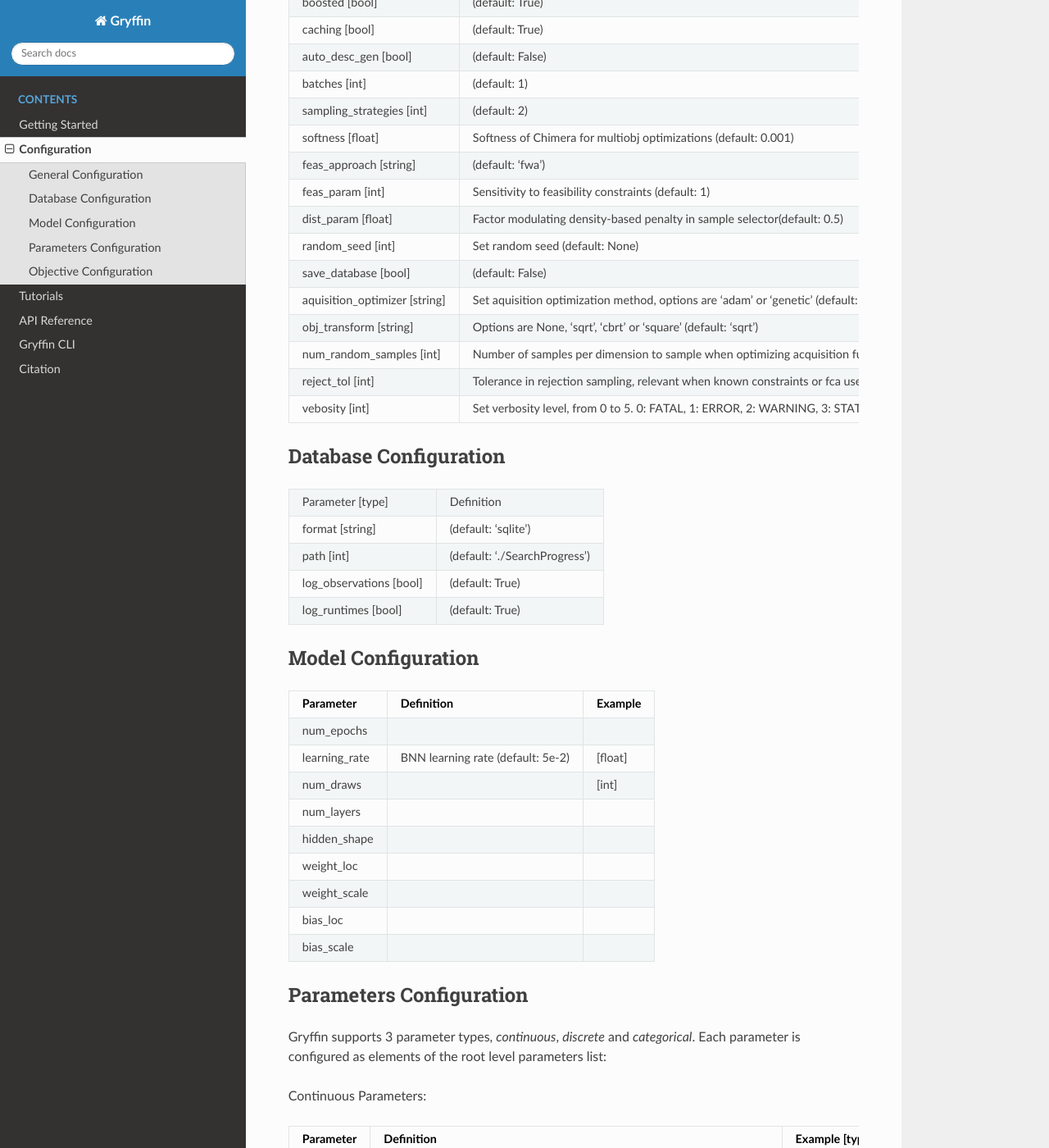
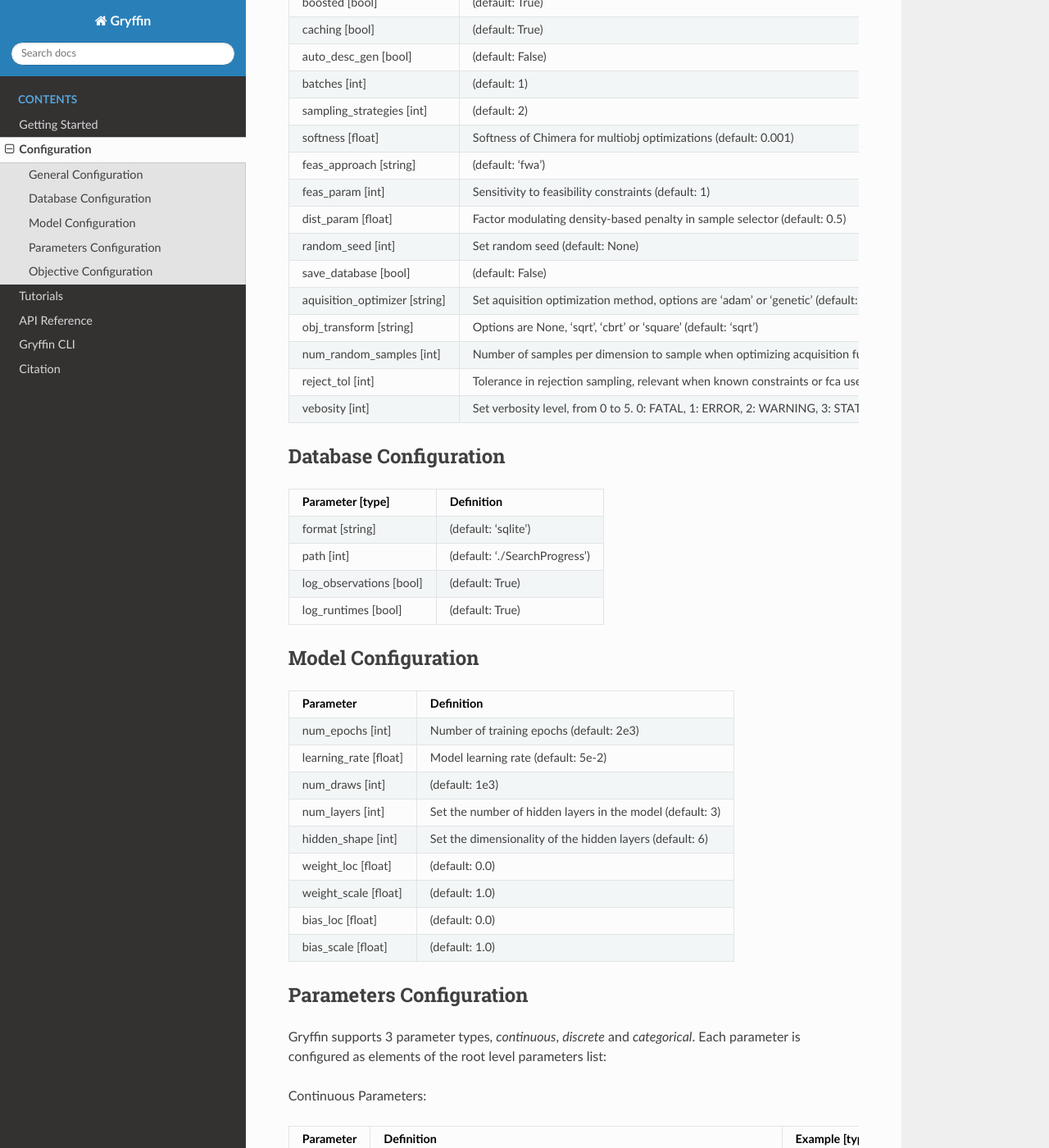
Before and after one commit to aspuru-guzik-group/gryffin, a Sphinx documentation site: the page built from docs/source/configuration.rst, in a window 1280 px wide and 1400 px high, scrolled down 900 px. Shown: the whole window at 82% size. Built offline with Sphinx 7.4.7 and the Read the Docs theme 2.0.0, drawn with Linux system fonts in a browser that asks for light colours.

Commit message:
Complete model config

```diff
--- a/docs/source/configuration.rst
+++ b/docs/source/configuration.rst
@@ -40,6 +40,7 @@ General Configuration
 ---------------------
 
 .. list-table::
+    :header-rows: 1
 
     * - Parameter [type]
       - Definition
@@ -62,7 +63,7 @@ General Configuration
     * - feas_param [int]
       - Sensitivity to feasibility constraints (default: 1)
     * - dist_param [float]
-      - Factor modulating density-based penalty in sample selector(default: 0.5)
+      - Factor modulating density-based penalty in sample selector (default: 0.5)
     * - random_seed [int]
       - Set random seed (default: None)
     * - save_database [bool]
@@ -82,6 +83,7 @@ Database Configuration
 ----------------------
 
 .. list-table::
+    :header-rows: 1
 
     * - Parameter [type]
       - Definition
@@ -102,34 +104,24 @@ Model Configuration
 
     * - Parameter
       - Definition
-      - Example
-    * - num_epochs
-      -
-      -
-    * - learning_rate
-      - BNN learning rate (default: 5e-2)
-      - [float]
-    * - num_draws
-      -
-      - [int]
-    * - num_layers
-      -
-      -
-    * - hidden_shape
-      -
-      -
-    * - weight_loc
-      -
-      -
-    * - weight_scale
-      -
-      -
-    * - bias_loc
-      -
-      -
-    * - bias_scale
-      -
-      -
+    * - num_epochs [int]
+      - Number of training epochs (default: 2e3)
+    * - learning_rate [float]
+      - Model learning rate (default: 5e-2)
+    * - num_draws [int]
+      - (default: 1e3)
+    * - num_layers [int]
+      - Set the number of hidden layers in the model (default: 3)
+    * - hidden_shape [int]
+      - Set the dimensionality of the hidden layers (default: 6)
+    * - weight_loc [float]
+      - (default: 0.0)
+    * - weight_scale [float]
+      - (default: 1.0)
+    * - bias_loc [float]
+      - (default: 0.0)
+    * - bias_scale [float]
+      - (default: 1.0)
 
 
 Parameters Configuration
```
